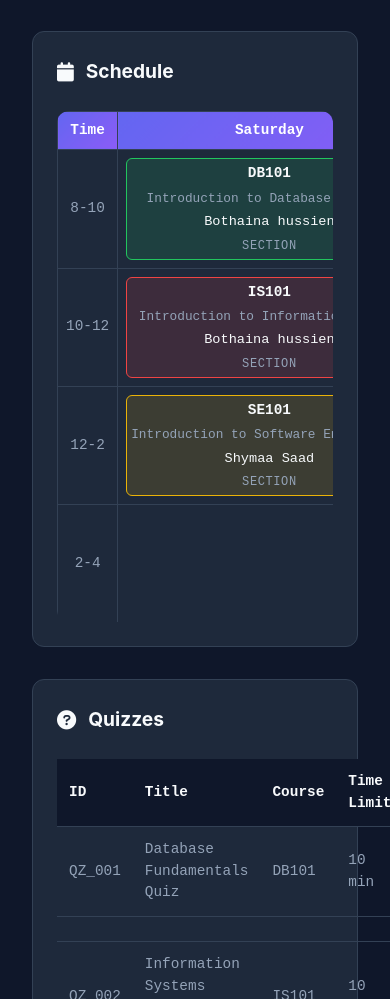
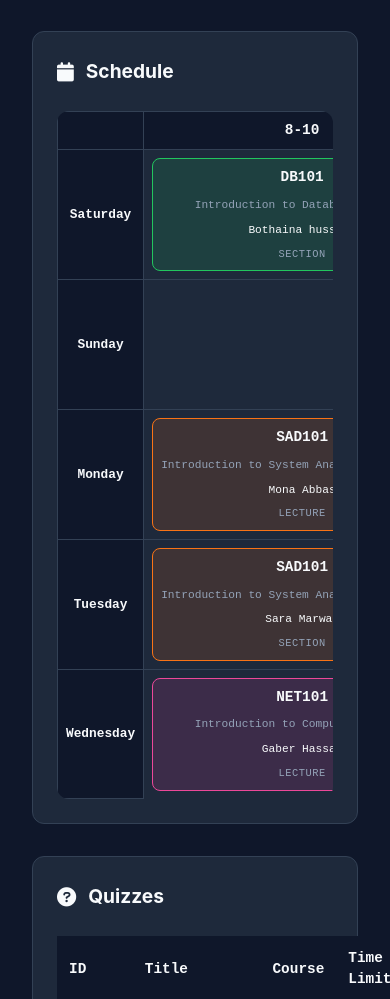
Before and after one commit to abdulrahman-2005/ARU_MATERIAL, a plain HTML site: page Y2T2/admin/index.html in a window 390 px wide. Shown: the part 4037-5036 px from the top of the page. Drawn offline with nearby package versions, Linux system fonts and the light colour scheme.

Commit message:
filpped the schedule layout to be like the one provided by the uni, fixed a mistake in the schedule data

```diff
--- a/Y2T2/admin/admin.css
+++ b/Y2T2/admin/admin.css
@@ -253,12 +253,12 @@
     }
 }
 
-/* Update the schedule table styles */
+/* Update schedule styles to restore original design */
 .schedule-table {
     width: 100%;
     border-collapse: collapse;
     margin-top: 1rem;
-    table-layout: fixed; /* This will help control column widths */
+    table-layout: fixed;
 }
 
 .schedule-table th,
@@ -266,52 +266,41 @@
     padding: 0.75rem;
     border: 1px solid var(--border-color);
     text-align: center;
-    width: calc(100% / 6); /* Divide space equally between 6 columns (1 time + 5 days) */
 }
 
-.schedule-table th:first-child,
-.schedule-table td:first-child {
-    width: 80px; /* Fixed width for time column */
+.schedule-table th:first-child {
+    width: 120px;
+    background: var(--background-color);
+    color: var(--text-primary);
+    font-weight: 600;
+}
+
+.schedule-table tr:first-child th {
+    background: var(--background-color);
+    color: var(--text-primary);
+    font-weight: 600;
 }
 
 .schedule-cell {
-    height: 100px;
+    height: 120px;
     vertical-align: top;
     padding: 0.5rem !important;
 }
 
 .schedule-item {
-    padding: 0.5rem;
-    border-radius: 6px;
+    padding: 0.75rem;
+    border-radius: 8px;
     height: 100%;
     display: flex;
     flex-direction: column;
-    gap: 0.25rem;
+    gap: 0.5rem;
     border: 1px solid;
     transition: all 0.2s ease;
-    font-size: 0.85rem;
 }
 
-/* Make text smaller on mobile */
-@media (max-width: 768px) {
-    .schedule-item {
-        font-size: 0.75rem;
-        padding: 0.25rem;
-    }
-
-    .schedule-table th,
-    .schedule-table td {
-        padding: 0.5rem;
-    }
-
-    .course-name,
-    .instructor-name {
-        font-size: 0.7rem;
-    }
-
-    .session-type {
-        font-size: 0.65rem;
-    }
+.schedule-item:hover {
+    transform: scale(1.02);
+    box-shadow: 0 4px 12px rgba(0, 0, 0, 0.2);
 }
 
 .course-code {
@@ -343,6 +332,37 @@
     text-transform: uppercase;
     letter-spacing: 0.05em;
     margin-top: auto;
+}
+
+/* Make the schedule more responsive */
+@media (max-width: 768px) {
+    .schedule-table th:first-child {
+        width: 80px;
+        font-size: 0.8rem;
+    }
+
+    .schedule-cell {
+        height: 100px;
+    }
+
+    .schedule-table th,
+    .schedule-table td {
+        padding: 0.5rem;
+    }
+
+    .schedule-item {
+        font-size: 0.75rem;
+        padding: 0.5rem;
+    }
+
+    .course-name,
+    .instructor-name {
+        font-size: 0.7rem;
+    }
+
+    .session-type {
+        font-size: 0.65rem;
+    }
 }
 
 /* Add these styles */
--- a/Y2T2/admin/admin.js
+++ b/Y2T2/admin/admin.js
@@ -292,19 +292,20 @@ function displaySchedule() {
     const container = document.getElementById('schedule-content');
     let html = '<table class="schedule-table">';
 
-    // Add header with days
-    html += '<tr><th>Time</th>';
-    Object.values(DATA.days).forEach(day => {
-        html += `<th>${day}</th>`;
+    // Add header with time slots
+    html += '<tr><th></th>'; // Empty corner cell
+    Object.values(DATA.time_slots).forEach(time => {
+        html += `<th>${time}</th>`;
     });
     html += '</tr>';
 
-    // Generate schedule grid
-    Object.entries(DATA.time_slots).forEach(([slotId, time]) => {
-        html += `<tr><td>${time}</td>`;
+    // Generate schedule grid - days as rows
+    Object.entries(DATA.days).forEach(([dayId, day]) => {
+        html += `<tr>
+            <th>${day}</th>`; // Day label in first column
 
-        // For each day
-        Object.entries(DATA.days).forEach(([dayId, day]) => {
+        // For each time slot in this day
+        Object.entries(DATA.time_slots).forEach(([slotId, time]) => {
             html += '<td class="schedule-cell">';
 
             // Find schedule items for this day and time
```
Also changed, not shown: Y2T2/meta.js.
